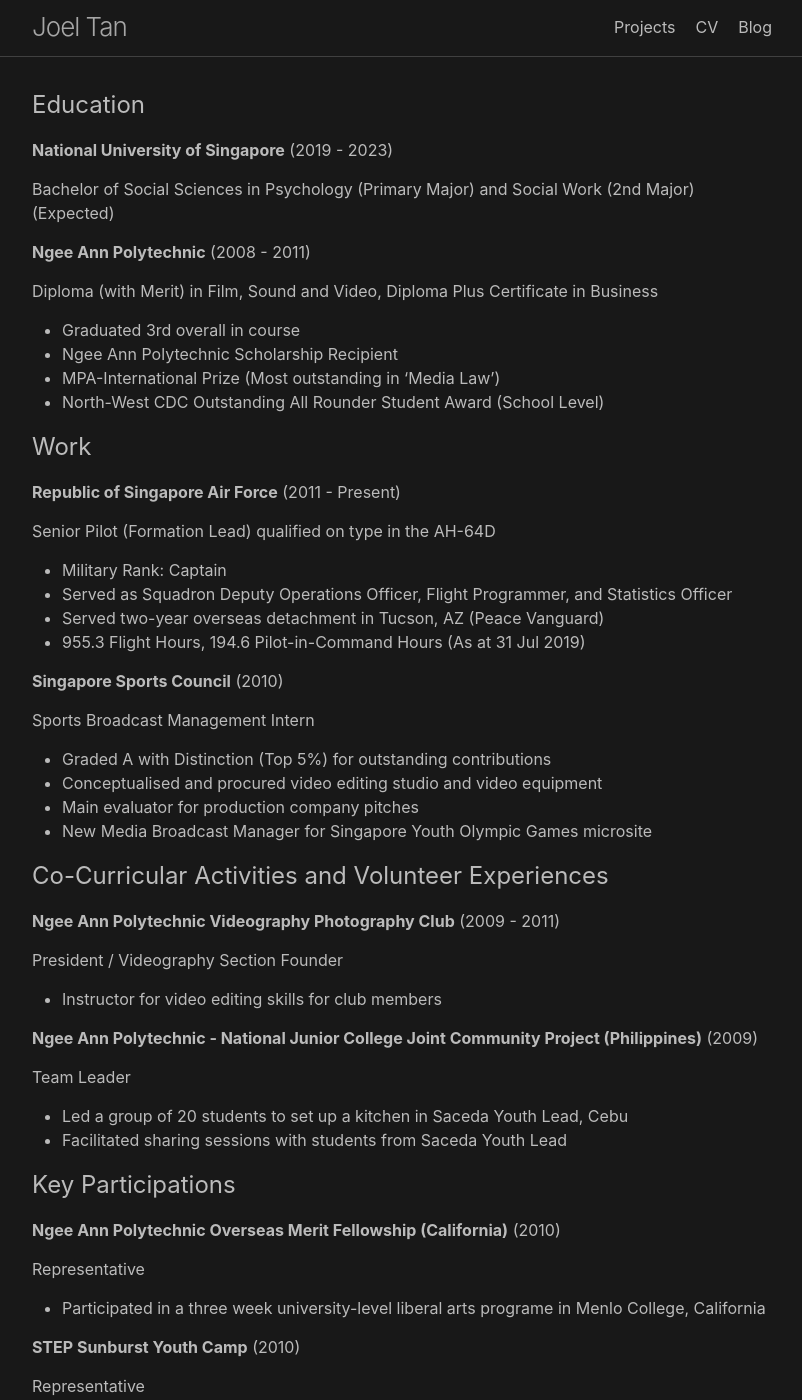
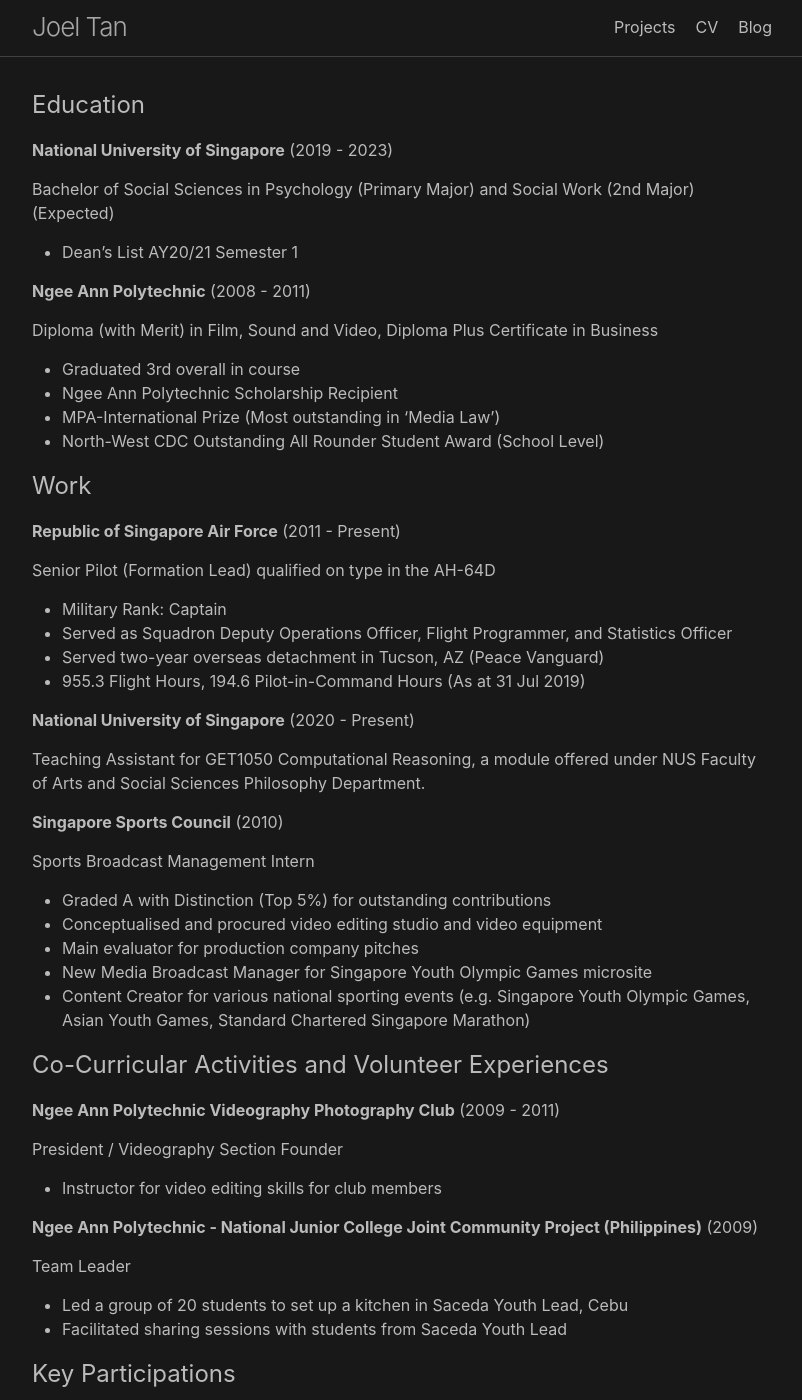
Before and after one commit to joeltanzu/joeltanzu.github.io, a Jekyll site: the page built from cv.md, in a window 1280 px wide and 1400 px high. Shown: the whole window, without its empty margins (238-1040 px from the left). Built offline with Jekyll 4.4.1, drawn with Linux system fonts in a browser that asks for light colours.

Commit message:
CV update

```diff
--- a/cv.md
+++ b/cv.md
@@ -7,6 +7,7 @@
 **National University of Singapore** (2019 - 2023)
 
 Bachelor of Social Sciences in Psychology (Primary Major) and Social Work (2nd Major) (Expected)
+* Dean's List AY20/21 Semester 1
 
 **Ngee Ann Polytechnic** (2008 - 2011)
 
@@ -25,6 +26,10 @@
 * Served two-year overseas detachment in Tucson, AZ (Peace Vanguard)
 * 955.3 Flight Hours, 194.6 Pilot-in-Command Hours (As at 31 Jul 2019)
 
+**National University of Singapore** (2020 - Present)
+
+Teaching Assistant for GET1050 Computational Reasoning, a module offered under NUS Faculty of Arts and Social Sciences Philosophy Department.
+
 **Singapore Sports Council** (2010)
 
 Sports Broadcast Management Intern
@@ -32,6 +37,7 @@
 * Conceptualised and procured video editing studio and video equipment
 * Main evaluator for production company pitches
 * New Media Broadcast Manager for Singapore Youth Olympic Games microsite
+* Content Creator for various national sporting events (e.g. Singapore Youth Olympic Games, Asian Youth Games, Standard Chartered Singapore Marathon)
 
 ## Co-Curricular Activities and Volunteer Experiences
 **Ngee Ann Polytechnic Videography Photography Club** (2009 - 2011)
```
